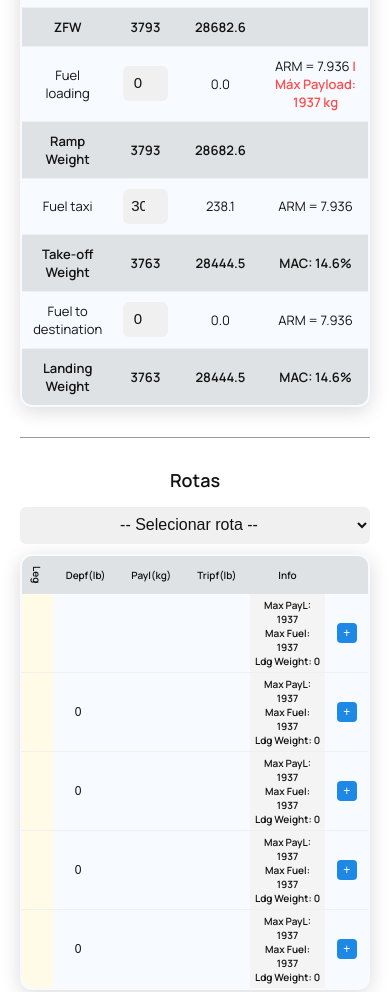
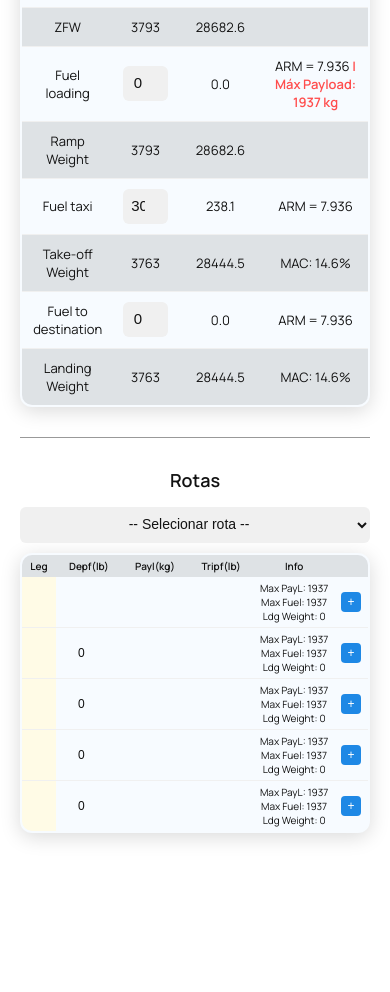
Before and after one commit to pilot-xls/MB-D228, a plain HTML site: page index.html in a window 390 px wide. Shown: the part 1117-2109 px from the top of the page. After the commit the page ends 2000 px from the top, so only its background shows below. Drawn offline with nearby package versions, Linux system fonts and the light colour scheme.

Commit message:
Update design.css

```diff
--- a/design.css
+++ b/design.css
@@ -2,27 +2,14 @@
 
 /* Tema base (modo claro) */
 :root {
-  --bg: #ffffff; /* fundo da página #ffffff=branco*/
+  --bg: #ffffff;
   --fg: #121212;
   --accent: #1e88e5;
   --danger: #ff4d4d;
   --safe: #2e7d32;
-  --input-bg: #f0f0f0; /* fundo dos inputs e células (#f0f0f0)=cinzento */
-  --row-hover: rgba(0, 0, 0, 0.1); /* Opacidade aumentada para um cinzento mais notório */
+  --input-bg: #f0f0f0;
+  --row-hover: rgba(0, 0, 0, 0.1);
 }
-
-/*
-Tema escuro automático
-@media (prefers-color-scheme: dark) {
-  :root {
-    --bg: #121212;
-    --fg: #e0e0e0;
-    --accent: #66b3ff;
-    --input-bg: #1e1e1e;
-    --row-hover: rgba(255, 255, 255, 0.05);
-  }
-}
-*/
 
 body {
   font-family: 'Manrope', sans-serif;
@@ -42,14 +29,14 @@ h2, h3 {
 table {
   width: 100%;
   border-collapse: collapse;
-  border: 2px solid #000000; /* linha preta */
+  border: 2px solid #000;
   margin-bottom: 30px;
   border-radius: 12px;
   overflow: hidden;
   box-shadow: 0 4px 20px rgba(0, 0, 0, 0.15);
-  background-color: #f7fbff; /* comenteario*/
+  background-color: #f7fbff;
 }
-/* Linha entre tabelas */
+
 table + table {
   border-top: 2px solid var(--input-bg);
   margin-top: 40px;
@@ -119,7 +106,7 @@ button:hover {
 }
 
 .limit-check.exceeded {
-  background-color: var(--danger) !important;
+  background-color: var(--danger);
   color: white;
   font-weight: bold;
 }
@@ -140,7 +127,7 @@ button:hover {
 }
 
 .settings-link {
-  display: inline-block; /* <-- Limita a largura ao conteúdo */
+  display: inline-block;
   position: relative;
   top: 10px;
   right: 10px;
@@ -161,7 +148,6 @@ button:hover {
   text-decoration: underline;
 }
 
-/* Ícones Feather */
 .feather {
   width: 16px;
   height: 16px;
@@ -169,7 +155,7 @@ button:hover {
   margin-right: 6px;
 }
 
-/* Ajuste para colunas iguais na tabela de conversão */
+/* Conversor Kg ↔ Lb */
 table#conversor td:nth-child(2),
 table#conversor td:nth-child(3) {
   width: 50%;
@@ -188,6 +174,7 @@ table#conversor td:nth-child(3) {
   }
 }
 
+/* Botões no topo */
 .top-buttons {
   position: relative;
   top: 10px;
@@ -213,14 +200,13 @@ table#conversor td:nth-child(3) {
   background: #e2e2e2;
 }
 
+/* Modal */
 .modal {
-  display: none; /* ESSENCIAL! Oculto por padrão */
+  display: none;
   position: fixed;
   z-index: 9999;
-  left: 0;
-  top: 0;
-  width: 100%;
-  height: 100%;
+  left: 0; top: 0;
+  width: 100%; height: 100%;
   background-color: rgba(0, 0, 0, 0.6);
 }
 
@@ -259,50 +245,28 @@ table#conversor td:nth-child(3) {
   padding: 10px;
 }
 
-/* Estilo específico para a tabela Resumo de Legs */
-table.route-table td[contenteditable="true"] {
-  background-color: #fffbe6;
-  cursor: text;
-  border-bottom: 1px solid #ccc;
-}
-
-table.route-table .ldg {
-  background-color: #f4f4f4;
-  font-weight: bold;
-}
-
-table.route-table .comentario {
-  font-style: italic;
-  color: var(--danger);
-}
-
-/* Realce para excesso de peso à descolagem */
-tr.overweight {
-  background-color: var(--danger) !important;
-  color: white;
-  font-weight: bold;
-}
-.route-table tr.overweight td {
-  background-color: var(--danger) !important;
-  color: white !important;
-  font-weight: bold;
-}
-
-/* ⬇️ AJUSTES FINAIS PARA A TABELA LEGS (route-table) */
+/* ⬇️ ESTILOS ESPECÍFICOS PARA A TABELA DE ROTAS (route-table) */
 .route-table {
   table-layout: fixed;
   width: 100%;
 }
-.route-table td, .route-table th {
+
+.route-table th,
+.route-table td {
+  vertical-align: middle;
   font-size: clamp(10px, 1.4vw, 14px);
   word-break: break-word;
   overflow-wrap: anywhere;
+  padding: 4px;
+  box-sizing: border-box;
 }
-.route-table input {
 
-  font-size: clamp(12px, 1.5vw, 16px);
+.route-table td input,
+.route-table td .rota-visual {
+  display: block;
   width: 100%;
   box-sizing: border-box;
+  margin: 0;
   padding: 6px;
   text-align: center;
   border: none;
@@ -310,13 +274,19 @@ tr.overweight {
   overflow: hidden;
   text-overflow: ellipsis;
   white-space: nowrap;
+  font-size: clamp(12px, 1.5vw, 16px);
 }
-input, select, textarea {
-  font-size: 16px; /* impede zoom ao focar no iOS */
-}
-.rota-col {
+
+.route-table td.rota-col {
+  padding: 0;
   background-color: #fffbe6;
   text-align: center;
+}
+
+.th.rota-header {
+  writing-mode: vertical-rl;
+  white-space: nowrap;
+  padding: 4px;
 }
 
 .rota-visual {
@@ -335,12 +305,7 @@ input, select, textarea {
   border: none;
   background: var(--input-bg);
 }
-th.rota-header {
-  writing-mode: vertical-rl;
-  /* transform: rotate(-90deg);*/
-  white-space: nowrap;
-  padding: 4px;
-}
+
 button.route-insert {
   padding: 2px 6px;
   font-size: 12px;
@@ -348,27 +313,9 @@ button.route-insert {
   min-width: 20px;
   min-height: 20px;
 }
-/* Garante que cada célula usa 100% da largura que o table-layout fixed dá a cada coluna */
-.route-table td {
-  padding: 4px;               /* ajusta o padding a gosto */
-  box-sizing: border-box;     /* inclui padding na largura total */
-}
 
-/* Inputs e o texto editável ficam a 100% da célula */
-.route-table td input,
-.route-table td .rota-visual {
-  width: 100%;
-  box-sizing: border-box;
-  margin: 0;                  /* remove margens extra */
-}
-
-/* Se quiseres também alinhar o texto na célula de rota: */
-.route-table td.rota-col {
-  padding: 0;                 /* sem padding extra */
-}
-
-/* Negrito para linhas finais da tabela Mass & Balance */
-
-.gray-row td {
+.route-table tr.overweight td {
+  background-color: var(--danger);
+  color: white;
   font-weight: bold;
 }
```
